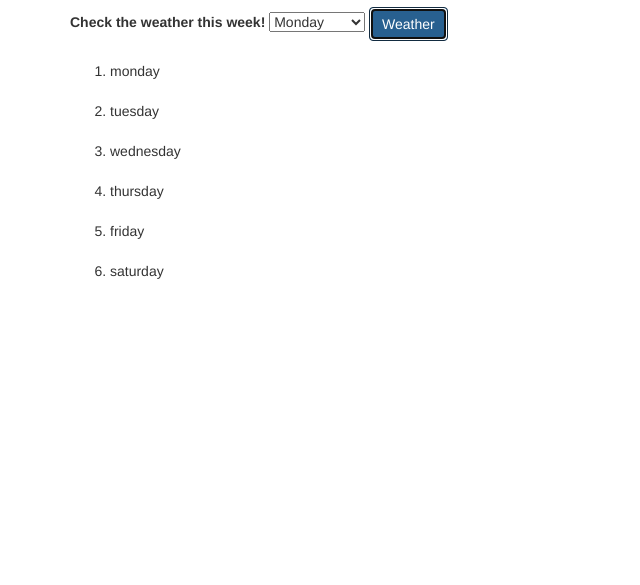
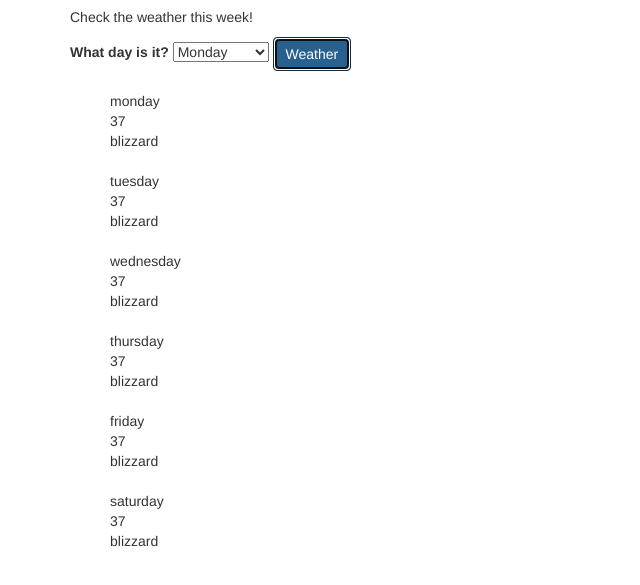
Before and after one commit to tristansetha/weather-day, a plain HTML site: page index.html in a window 1280 px wide. Both pictures are taken after a click on the button "Weather". Shown: the part 63-648 px from the top of the page, without its empty margins (0-640 px from the left). Drawn offline with Linux system fonts and the light colour scheme.

Commit message:
able to generate random temperature and precipitation from array but unable to keep each day diverse

```diff
--- a/index.html
+++ b/index.html
@@ -13,7 +13,8 @@
       <div class="col-md-12">
         <h1>Check the weather!</h1>
         <form id="form-weather">
-          <label for="weather">Check the weather this week!</label>
+          <p>Check the weather this week!</p>
+          <label for="weather">What day is it?</label>
 
           <select id="selectDay">
             <option value="monday">Monday</option>
@@ -25,7 +26,7 @@
 
           <button type="submit" class="btn btn-primary">Weather</button>
         </form>
-        <ol id="show-days">
+        <ol style="list-style-type:none;" id="show-days">
 
         </ol>
       </div>
--- a/js/scripts.js
+++ b/js/scripts.js
@@ -27,11 +27,17 @@ $(document).ready(function() {
         event.preventDefault();
         var inputtedDay = $("select#selectDay").val();
 
+        var tempArray = [...Array(70).keys()];
+        var precipArray = ["blizzard", "snow", "cloudy", "light-rain", "rain", "heavy-rain", "sunny", "windy", "oh-snap a tornado", "clear-sky"]
+
+        var randomTemp = tempArray[Math.floor(Math.random() * tempArray.length)];
+        var randomPrecip = precipArray[Math.floor(Math.random() * precipArray.length)];
+
         var newDay = new Day(inputtedDay);
         var fiveDays = newDay.fiveDayforecast();
 
         for (i = 0; i < fiveDays.length; i++) {
-            $("ol#show-days").append("<br/><li>" + fiveDays[i] + "</li>");
+            $("ol#show-days").append("<br/><li>" + fiveDays[i] + "<br/>" + randomTemp + "<br/>" + randomPrecip + "</li>");
         }
 
     });
```
